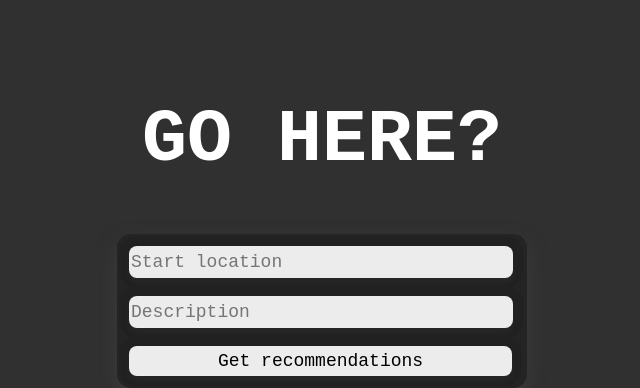
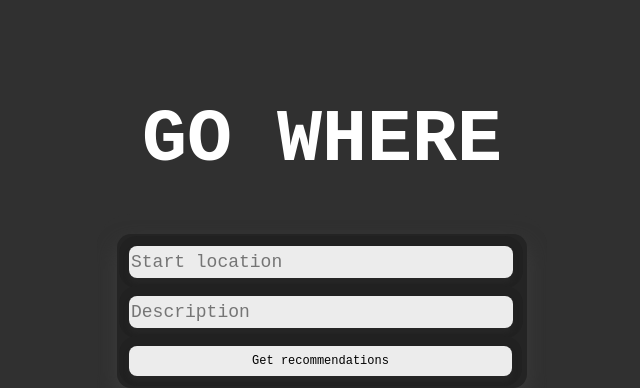
Before and after one commit to w-black/go-where, a Flask app: page / in a window 1280 px wide. Shown: the top 388 px of the page, without its empty margins (318-958 px from the left). Run offline with Flask 2, Linux system fonts and the light colour scheme; some libraries are stand-ins or nearby versions.

Commit message:
Small tweaks to appearance

```diff
--- a/static/style.css
+++ b/static/style.css
@@ -45,7 +45,7 @@ html, body {
         width: 383px;
         height: 30px;
         outline: none;
-        font-size: 18px;
+        font-size: 12px;
         font-weight: 120;
         font-family: 'Courier New', Courier, monospace;
         border-top-style: hidden;
--- a/templates/index.html
+++ b/templates/index.html
@@ -7,7 +7,7 @@
     <meta charset="utf-8">
   </head>
   <body>
-    <h1 id="title">GO HERE?</h1>
+    <h1 id="title">GO WHERE</h1>
 
     <!-- Form to search for start location -->
     <form method="POST" class="search-form">
```
